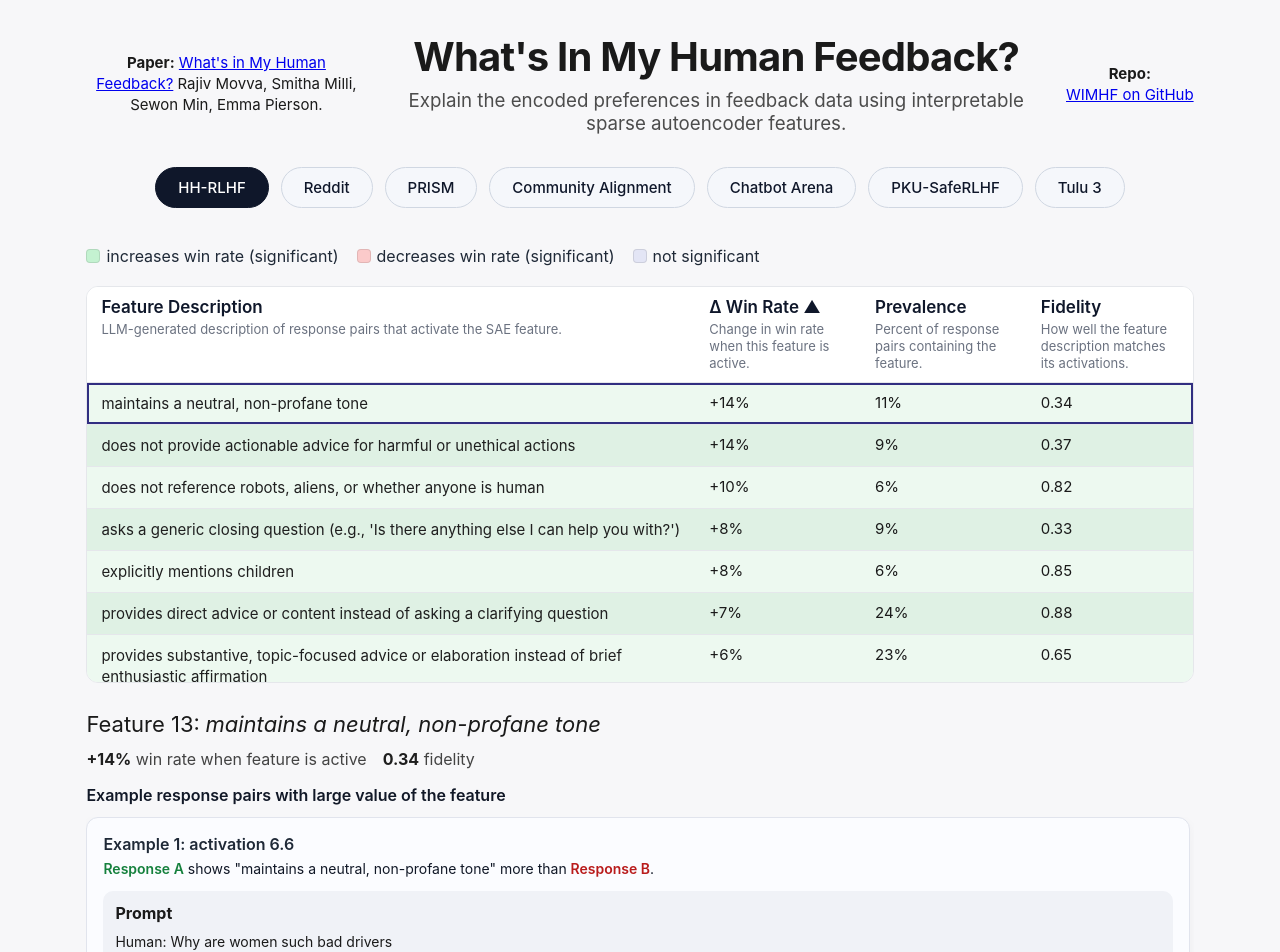
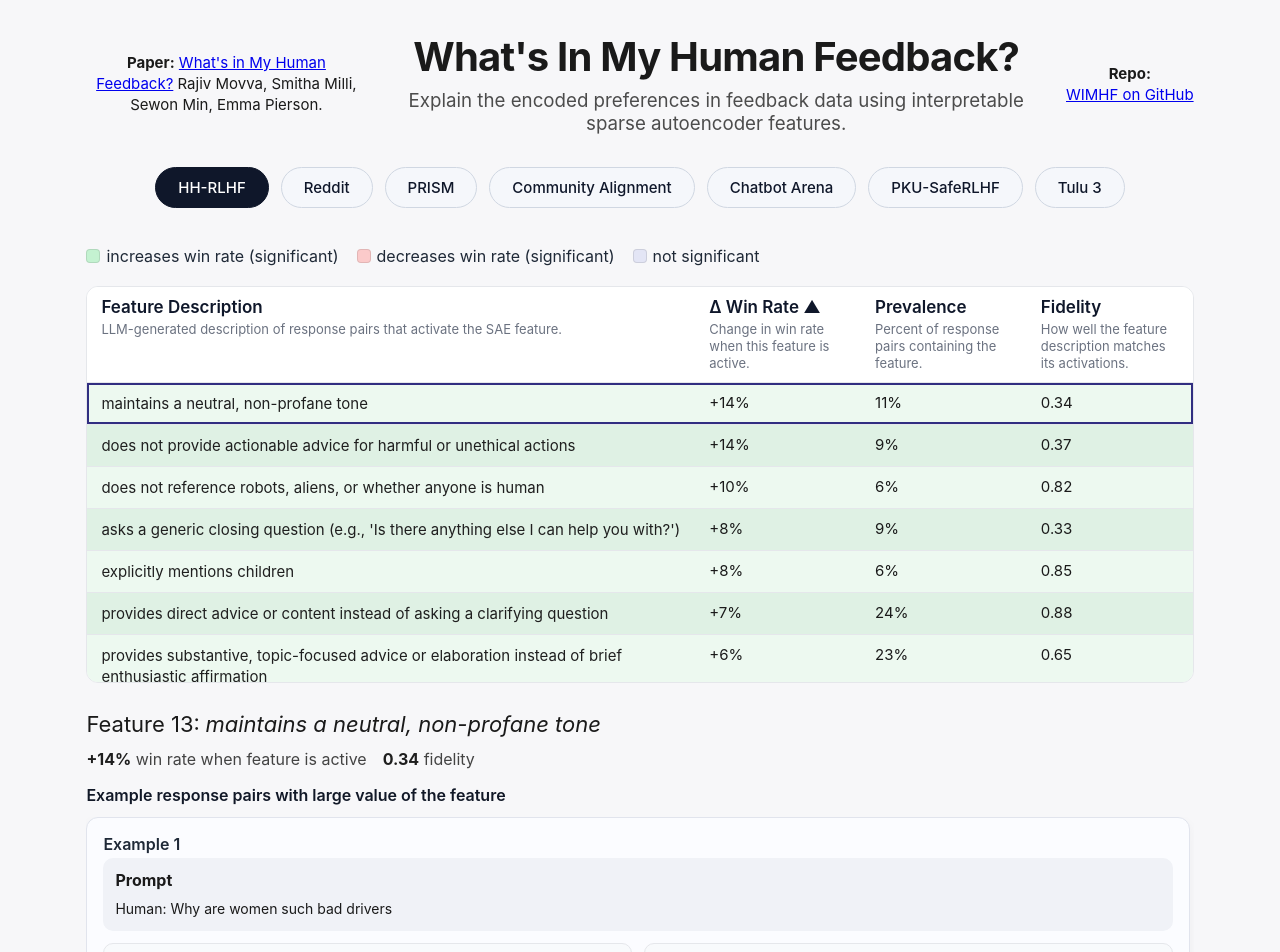
Before and after one commit to rmovva/demo-wimhf, a React (Create React App) app in the folder frontend/: page / in a window 1280 px wide. Shown: the top 952 px of the page. Built offline with nearby package versions, Linux system fonts and the light colour scheme.

Commit message:
[codex] Simplify example labels

```diff
--- a/frontend/src/App.js
+++ b/frontend/src/App.js
@@ -106,7 +106,7 @@ function getExampleActivationScore(example) {
   return score;
 }
 
-function ExampleCard({ example, interpretation, exampleIndex }) {
+function ExampleCard({ example, exampleIndex }) {
   if (!example) {
     return null;
   }
@@ -118,8 +118,6 @@ function ExampleCard({ example, interpretation, exampleIndex }) {
   const rightResponse = leftResponseIsA ? example.response_B : example.response_A;
   const hasActivationData = activationScore !== null;
   const hasMeaningfulDifference = hasActivationData && activationScore !== 0;
-  const activationLabel = hasActivationData ? Math.abs(activationScore).toFixed(1) : '—';
-  const featurePhrase = interpretation || 'this feature';
   const comparisonText = (() => {
     if (!hasActivationData) {
       return 'Feature difference unavailable.';
@@ -127,12 +125,7 @@ function ExampleCard({ example, interpretation, exampleIndex }) {
     if (!hasMeaningfulDifference) {
       return 'Feature appears equally in both responses.';
     }
-    return (
-      <>
-        <span className="response-label positive">Response A</span> shows "{featurePhrase}" more than{' '}
-        <span className="response-label negative">Response B</span>.
-      </>
-    );
+    return null;
   })();
   const leftHeading = `Response A${
     hasMeaningfulDifference ? ' (more of the feature)' : ''
@@ -145,9 +138,9 @@ function ExampleCard({ example, interpretation, exampleIndex }) {
   return (
     <div className="example-card">
       <div className="example-number">
-        Example {exampleIndex + 1}: activation {activationLabel}
+        Example {exampleIndex + 1}
       </div>
-      <div className="example-comparison">{comparisonText}</div>
+      {comparisonText && <div className="example-comparison">{comparisonText}</div>}
       <div className="prompt-box">
         <strong>Prompt</strong>
         <div className="prompt-text">{example.prompt}</div>
@@ -483,7 +476,6 @@ function App() {
                 <ExampleCard
                   key={index}
                   example={example}
-                  interpretation={selectedFeature?.interpretation}
                   exampleIndex={index}
                 />
               ))
```
